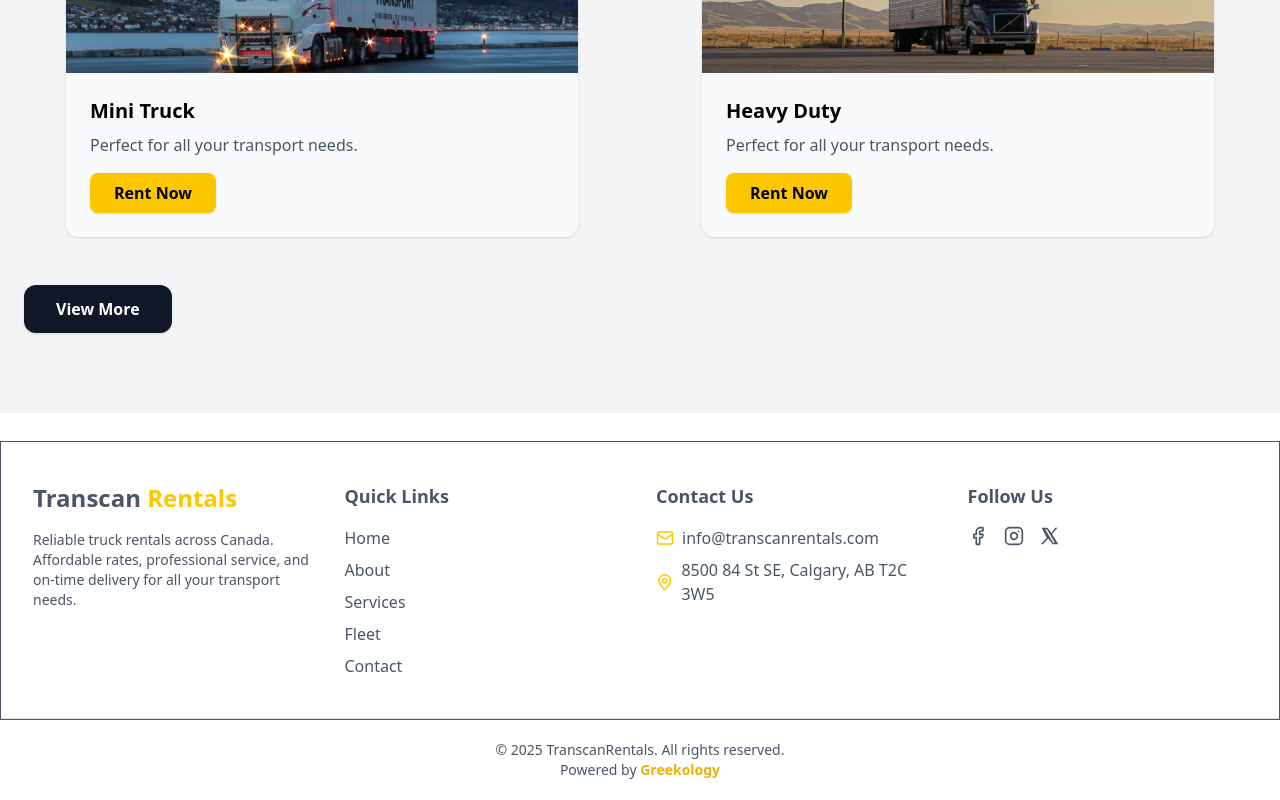
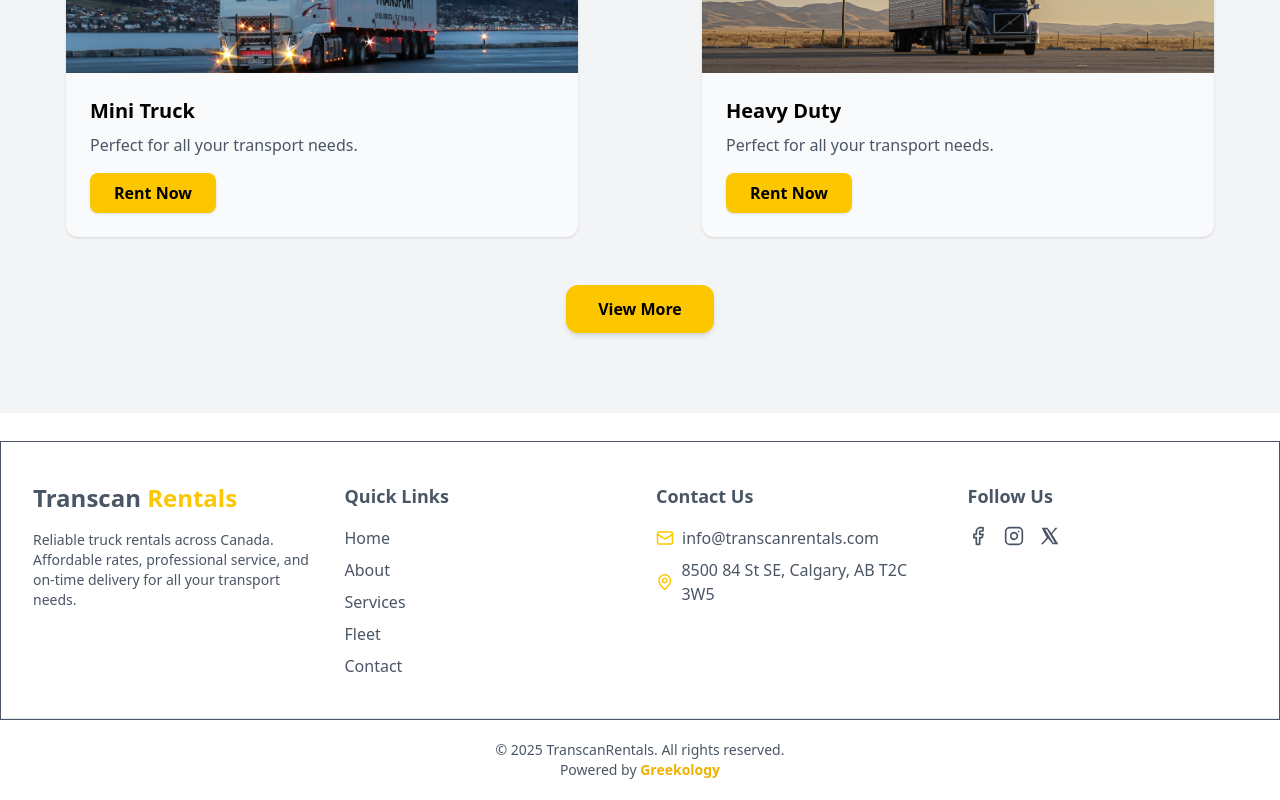
Before and after one commit to Shubham-juris/transcanrentals, a React (Vite) app: page / in a window 1280 px wide. Shown: the part 1967-2767 px from the top of the page. Built offline with nearby package versions, Linux system fonts and the light colour scheme.

Commit message:
Update Home.jsx

```diff
--- a/src/page/Home.jsx
+++ b/src/page/Home.jsx
@@ -162,11 +162,10 @@ const Home = () => {
               </motion.div>
             ))}
           </div>
-           {/* View More Button */}
-          <div className="mt-12">
+          <div className="mt-12 flex justify-center">
   <button
     onClick={() => navigate("/fleet")}
-              className="bg-gray-900 hover:bg-black text-white font-semibold px-8 py-3 rounded-xl shadow transition"
+    className="bg-yellow-400 hover:bg-yellow-500 text-black font-semibold px-8 py-3 rounded-xl shadow-md hover:shadow-lg transform hover:scale-105 transition duration-300"
   >
     View More
   </button>
```
Lines whose indentation alone changed are shown as unchanged.
